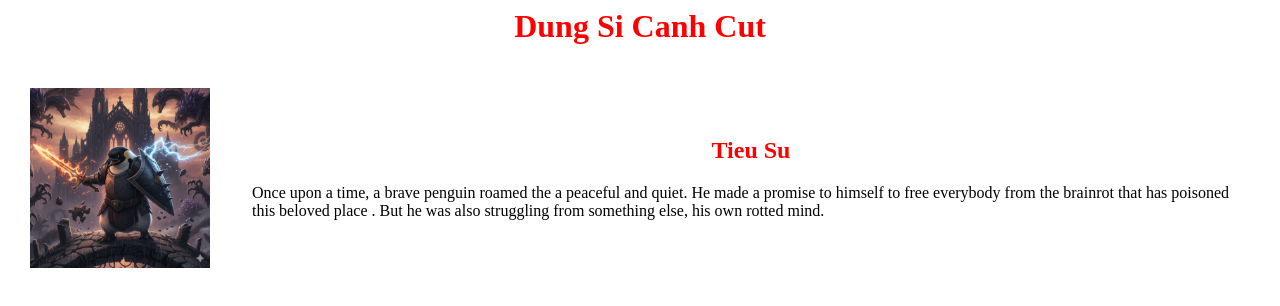
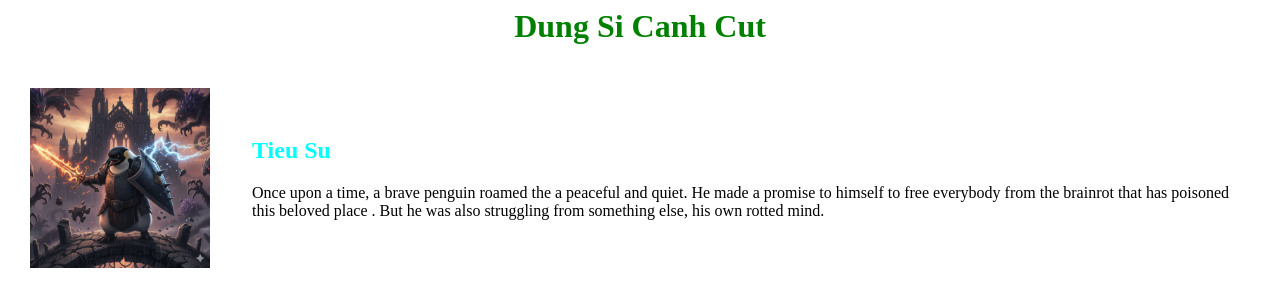
Before and after one commit to nguyentrieuan201-cell/me, a plain HTML site: page index.html in a window 1280 px wide. Drawn offline with Linux system fonts and the light colour scheme.

Commit message:
Remove inline styles from heading elements
Removed inline styles from h1 and h2 elements.

```diff
--- a/index.html
+++ b/index.html
@@ -9,7 +9,7 @@
 
   </head>
   <body>
-    <h1 style="color: red; text-align: center">
+    <h1>
       Dung Si Canh Cut
     </h1>
     <table>
@@ -18,7 +18,7 @@
           <img src="images/IMG_0066.jpeg" width="180" height="180">
         </td>
         <td>
-          <h2 style="color: red; text-align: center">
+          <h2>
       Tieu Su
     </h2>
     Once upon a time, a brave penguin roamed the a peaceful and quiet.
```
